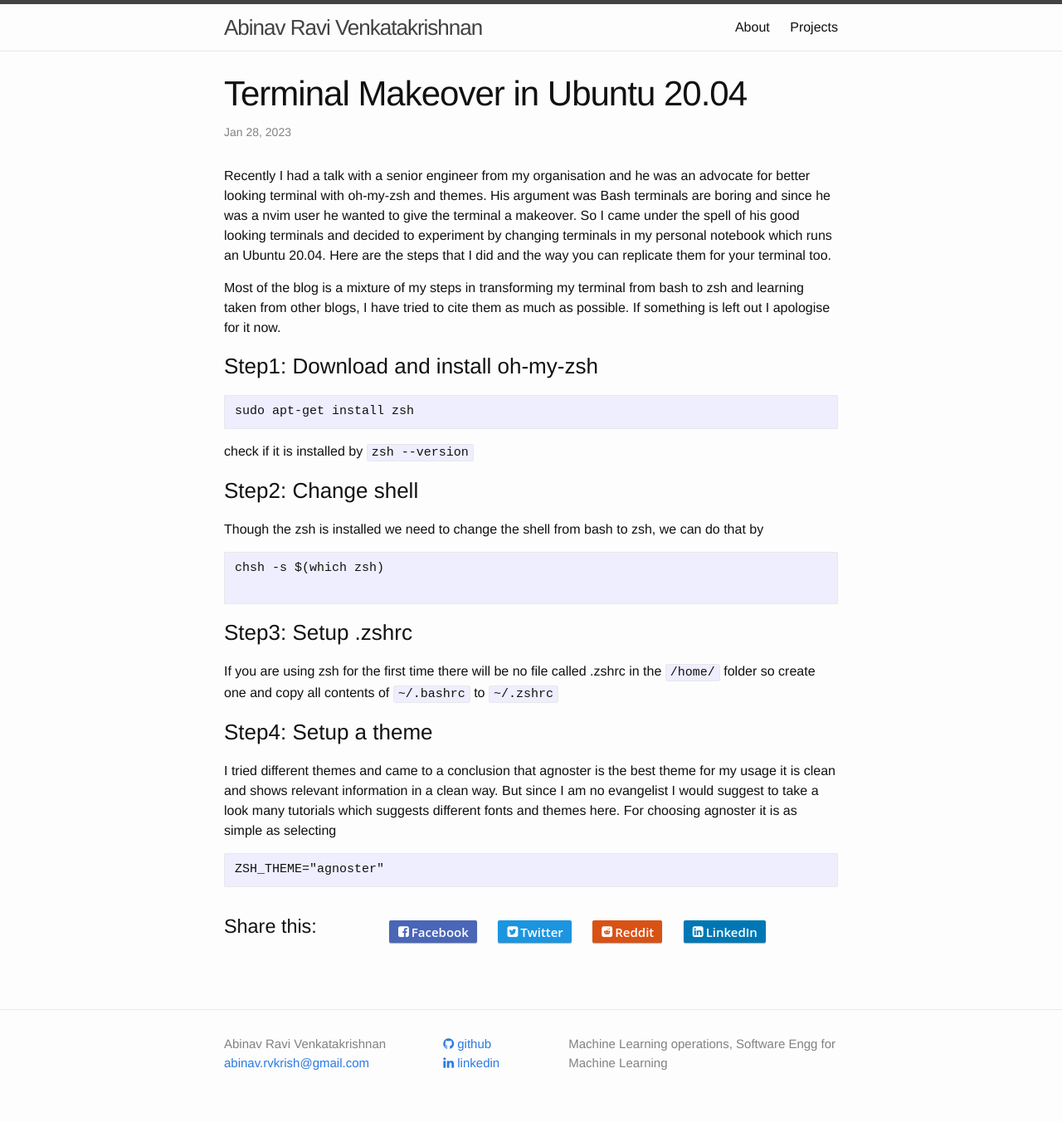
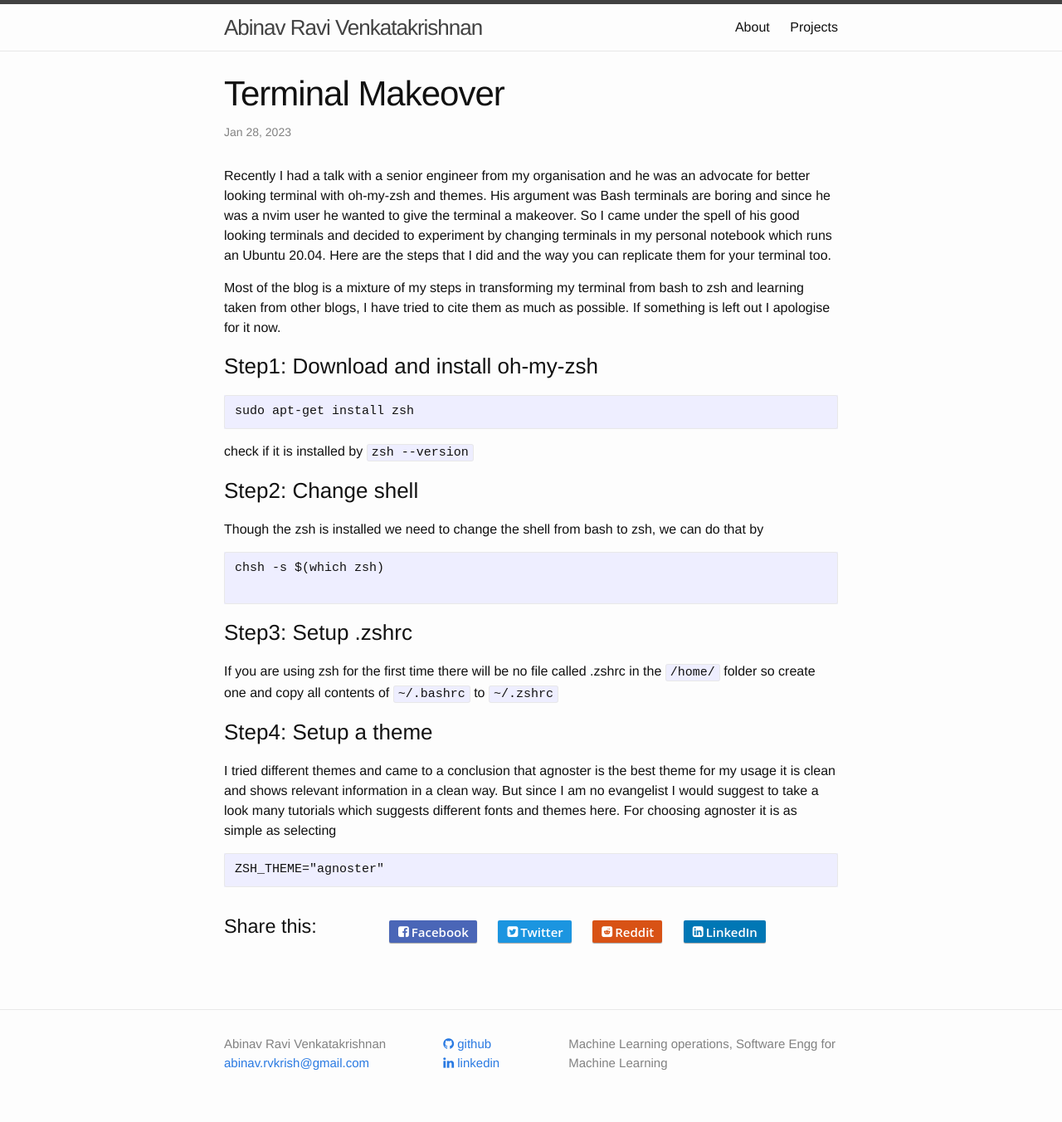
Before and after one commit to AbinavRavi/AbinavRavi.github.io, a Jekyll site: the page built from _posts/2023-01-28-Terminal-prep.markdown, in a window 1280 px wide. Shown: the whole page at 83% size. Built offline with Jekyll 4.4.1, drawn with Linux system fonts in a browser that asks for light colours; nearby versions of some CDN libraries; comment, search, counter and statistics services are not loaded.

Commit message:
checking new post

```diff
--- a/_posts/2023-01-28-Terminal-prep.markdown
+++ b/_posts/2023-01-28-Terminal-prep.markdown
@@ -1,6 +1,6 @@
 ---
 layout: post
-title:  "Terminal Makeover in Ubuntu 20.04"
+title:  "Terminal Makeover"
 date:   2023-01-28 18:45:00 +0100
 comments: True
 share: True
```
